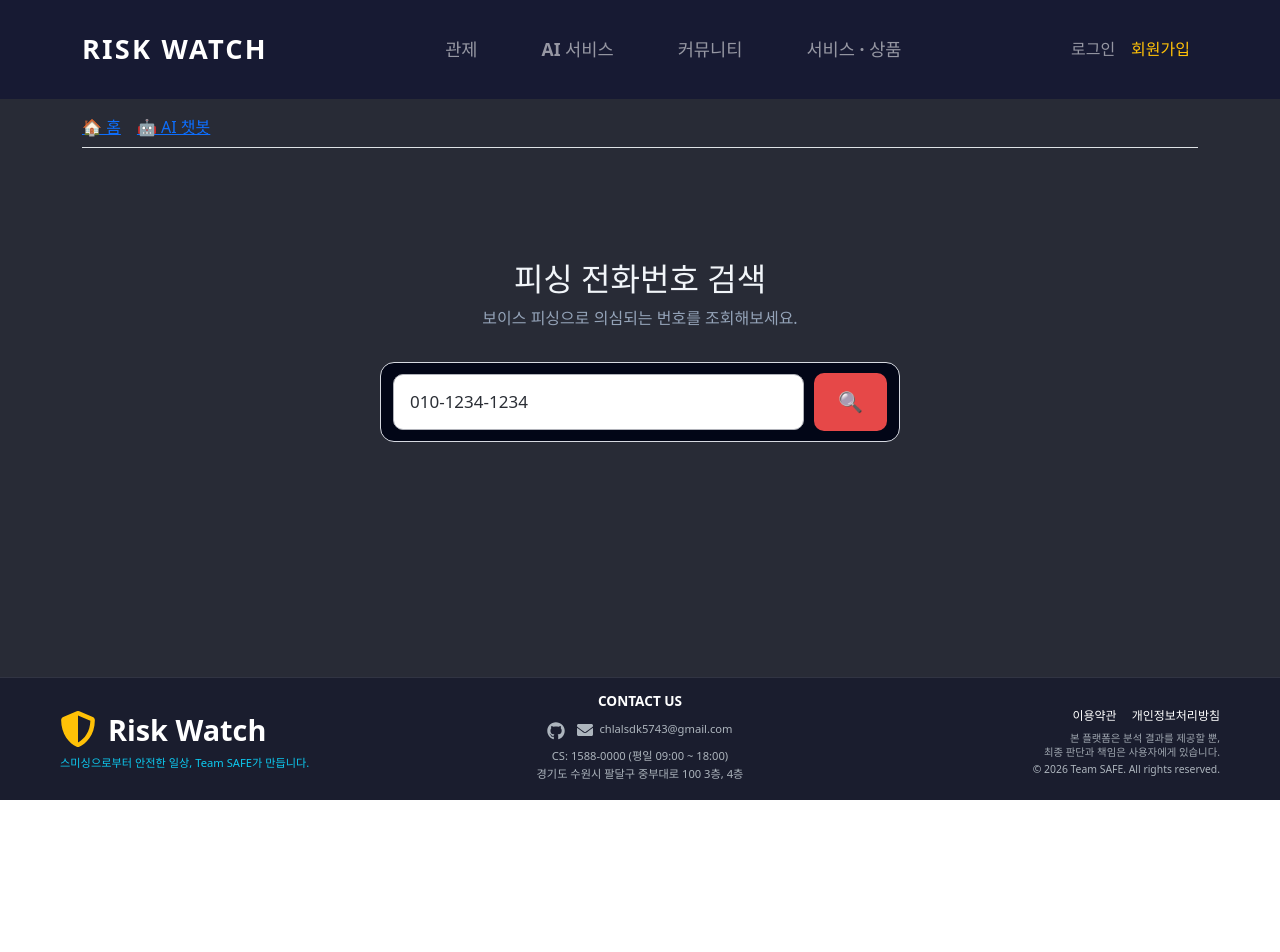
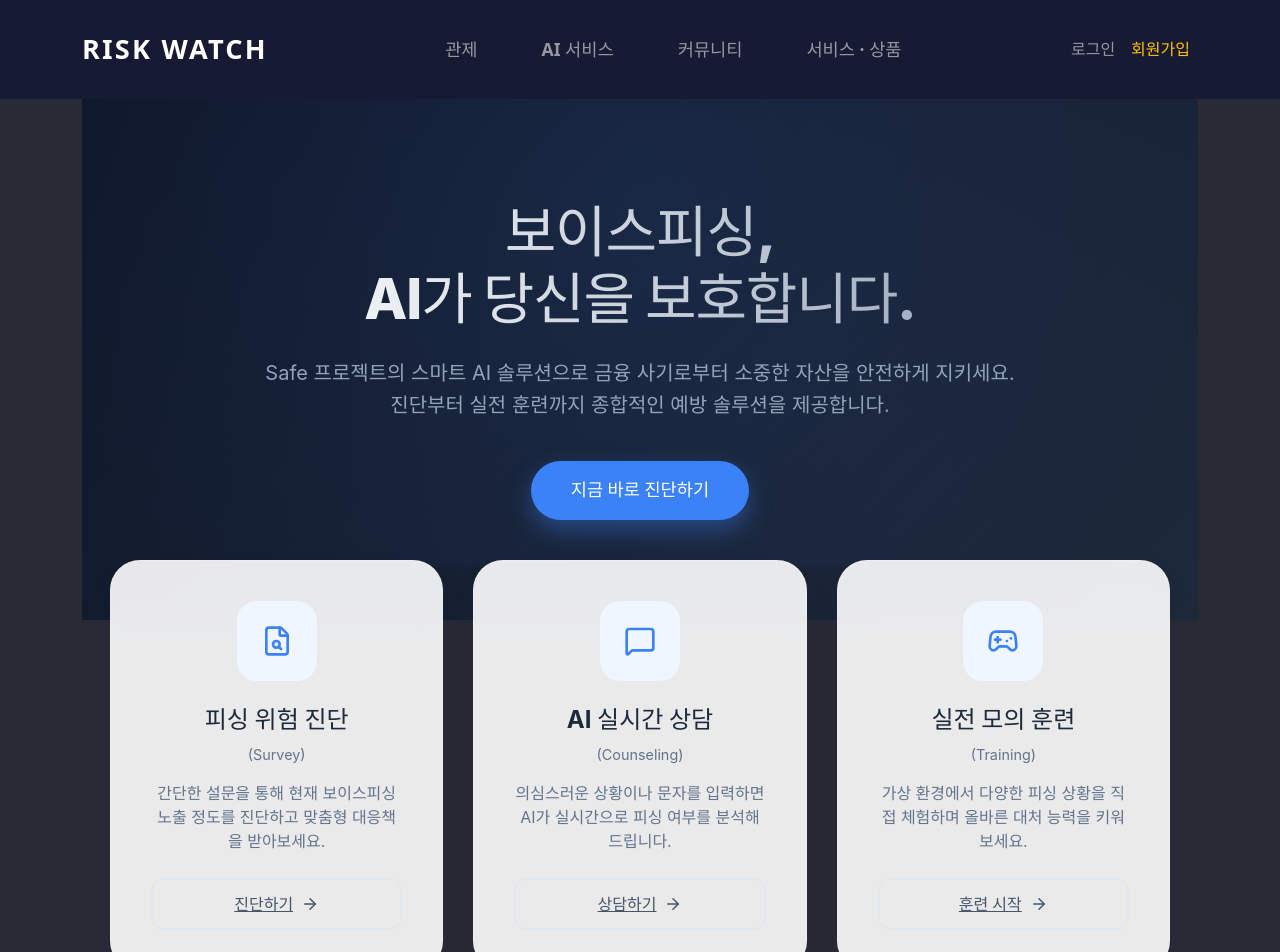
Before and after one commit to mmmina1/safe-project, a React app in the folder frontend/: page /ai in a window 1280 px wide. Shown: the top 952 px of the page. Before the commit the page ends 800 px from the top, so only its background shows below. Built offline with nearby package versions, Linux system fonts and the light colour scheme; no server answers; the HTML template or start-up script is replaced by a standard one.

Commit message:
멋진 ai페이지 작성

```diff
--- a/frontend/package.json
+++ b/frontend/package.json
@@ -22,6 +22,7 @@
     "react-dom": "^19.2.0",
     "react-icons": "^5.5.0",
     "react-router-dom": "^7.13.0",
+    "react-unity-webgl": "^10.1.6",
     "recharts": "^3.7.0",
     "zustand": "^5.0.11"
   },
--- a/frontend/src/App.jsx
+++ b/frontend/src/App.jsx
@@ -4,6 +4,9 @@ import 'bootstrap/dist/css/bootstrap.min.css';
 //라우터 전용
 import { Routes, Route, Link, useLocation } from 'react-router-dom';
 import Chatbot from './pages/AiService/Chatbot/Chatbot';
+import LandingView from './pages/AiService/AiServiceHub/LandingView';
+import Diagnosis from './pages/AiService/Diagnosis/Diagnosis';
+import Simulator from './pages/AiService/Simulator/Simulator';
 import './App.css';
 
 import Header from './components/Header.jsx';
@@ -60,11 +63,7 @@ function App() {
 
         <main className="app-main">
           <div className="container">
-            {/* 네비/Routes는 container 안에 */}
-            <nav className="my-3 border-bottom pb-2">
-              <Link to="/" className="me-3">🏠 홈</Link>
-              <Link to="/chatbot">🤖 AI 챗봇</Link>
-            </nav>
+
 
             {/* 2. 화면 표시 영역 */}
             <Routes>
@@ -77,7 +76,9 @@ function App() {
 
               <Route path="/chatbot" element={<Chatbot />} />
               <Route path="/monitoring" element={<MainPage />} />
-              <Route path="/ai" element={<MainPage />} />
+              <Route path="/ai" element={<LandingView />} />
+              <Route path="/ai/diagnosis" element={<Diagnosis />} />
+              <Route path="/ai/simulator" element={<Simulator />} />
 
               {/* 커뮤니티 페이지 */}
               <Route path="/community" element={<CommunityList />} />
--- /dev/null
+++ b/frontend/src/api/paymentApi.js
@@ -0,0 +1,16 @@
+import axios from "axios";
+
+/**
+ * 토스페이먼츠 결제 승인 요청
+ * @param {Object} paymentData - paymentKey, orderId, amount 포함
+ * @returns {Promise} Axios Response
+ */
+export const confirmPayment = async (paymentData) => {
+    try {
+        const response = await axios.post("/api/v1/payments/confirm", paymentData);
+        return response;
+    } catch (error) {
+        console.error("Payment Confirmation API Error:", error);
+        throw error;
+    }
+};
--- /dev/null
+++ b/frontend/src/pages/AiService/AiServiceHub/LandingView.css
@@ -0,0 +1,171 @@
+/* AI 서비스 허브 메인 스타일 */
+.ai-hub-container {
+    padding: 0;
+    margin: 0;
+    color: #1a1a2e;
+    font-family: 'Inter', -apple-system, BlinkMacSystemFont, "Segoe UI", Roboto, sans-serif;
+}
+
+/* 히어로 섹션 */
+.ai-hero {
+    background: linear-gradient(135deg, #0f172a 0%, #1e293b 100%);
+    padding: 100px 20px;
+    text-align: center;
+    color: white;
+    position: relative;
+    overflow: hidden;
+}
+
+.ai-hero::before {
+    content: '';
+    position: absolute;
+    top: -50%;
+    left: -20%;
+    width: 140%;
+    height: 140%;
+    background: radial-gradient(circle, rgba(59, 130, 246, 0.1) 0%, transparent 70%);
+    z-index: 0;
+}
+
+.ai-hero-content {
+    position: relative;
+    z-index: 1;
+    max-width: 800px;
+    margin: 0 auto;
+}
+
+.ai-hero h1 {
+    font-size: 3.5rem;
+    font-weight: 800;
+    margin-bottom: 1.5rem;
+    letter-spacing: -0.02em;
+    background: linear-gradient(90deg, #fff, #94a3b8);
+    -webkit-background-clip: text;
+    background-clip: text;
+    -webkit-text-fill-color: transparent;
+}
+
+.ai-hero p {
+    font-size: 1.25rem;
+    color: #94a3b8;
+    margin-bottom: 2.5rem;
+    line-height: 1.6;
+}
+
+.btn-hero {
+    background: #3b82f6;
+    color: white;
+    padding: 1rem 2.5rem;
+    border-radius: 50px;
+    font-weight: 600;
+    font-size: 1.1rem;
+    border: none;
+    transition: all 0.3s ease;
+    box-shadow: 0 10px 25px rgba(59, 130, 246, 0.4);
+    text-decoration: none;
+    display: inline-block;
+}
+
+.btn-hero:hover {
+    transform: translateY(-3px);
+    box-shadow: 0 15px 30px rgba(59, 130, 246, 0.5);
+    background: #2563eb;
+    color: white;
+}
+
+/* 서비스 카드 섹션 */
+.ai-services-grid {
+    display: grid;
+    grid-template-columns: repeat(auto-fit, minmax(300px, 1fr));
+    gap: 30px;
+    max-width: 1100px;
+    margin: -60px auto 100px;
+    padding: 0 20px;
+    position: relative;
+    z-index: 10;
+}
+
+.service-card {
+    background: rgba(255, 255, 255, 0.9);
+    backdrop-filter: blur(10px);
+    border: 1px solid rgba(255, 255, 255, 0.2);
+    border-radius: 30px;
+    padding: 40px;
+    text-align: center;
+    transition: all 0.4s cubic-bezier(0.175, 0.885, 0.32, 1.275);
+    box-shadow: 0 20px 40px rgba(0, 0, 0, 0.05);
+}
+
+.service-card:hover {
+    transform: translateY(-15px);
+    box-shadow: 0 30px 60px rgba(0, 0, 0, 0.1);
+    background: white;
+}
+
+.icon-wrapper {
+    width: 80px;
+    height: 80px;
+    background: #eff6ff;
+    border-radius: 20px;
+    display: flex;
+    align-items: center;
+    justify-content: center;
+    margin: 0 auto 25px;
+    color: #3b82f6;
+    transition: all 0.3s ease;
+}
+
+.service-card:hover .icon-wrapper {
+    background: #3b82f6;
+    color: white;
+    transform: rotate(10deg);
+}
+
+.service-card h3 {
+    font-size: 1.5rem;
+    font-weight: 700;
+    margin-bottom: 10px;
+    color: #1e293b;
+}
+
+.service-card span {
+    display: block;
+    color: #64748b;
+    font-size: 0.9rem;
+    margin-bottom: 15px;
+}
+
+.service-card p {
+    color: #64748b;
+    font-size: 1rem;
+    line-height: 1.5;
+    margin-bottom: 25px;
+}
+
+.btn-service {
+    padding: 0.75rem 2rem;
+    border-radius: 12px;
+    font-weight: 600;
+    border: 2px solid #e2e8f0;
+    background: transparent;
+    color: #475569;
+    transition: all 0.3s ease;
+    cursor: pointer;
+}
+
+.service-card:hover .btn-service {
+    background: #1e293b;
+    border-color: #1e293b;
+    color: white;
+}
+
+/* 반응형 */
+@media (max-width: 768px) {
+    .ai-hero h1 {
+        font-size: 2.5rem;
+    }
+
+    .ai-services-grid {
+        margin-top: 40px;
+    }
+}
--- /dev/null
+++ b/frontend/src/pages/AiService/AiServiceHub/LandingView.jsx
@@ -0,0 +1,73 @@
+import React from 'react';
+import { Link } from 'react-router-dom';
+import { FileSearch, MessageSquare, Gamepad2, ArrowRight } from 'lucide-react';
+import './LandingView.css';
+
+const LandingView = () => {
+    const services = [
+        {
+            id: 'diagnosis',
+            title: '피싱 위험 진단',
+            subtitle: '(Survey)',
+            description: '간단한 설문을 통해 현재 보이스피싱 노출 정도를 진단하고 맞춤형 대응책을 받아보세요.',
+            icon: <FileSearch size={32} />,
+            link: '/ai/diagnosis',
+            btnText: '진단하기'
+        },
+        {
+            id: 'chatbot',
+            title: 'AI 실시간 상담',
+            subtitle: '(Counseling)',
+            description: '의심스러운 상황이나 문자를 입력하면 AI가 실시간으로 피싱 여부를 분석해 드립니다.',
+            icon: <MessageSquare size={32} />,
+            link: '/chatbot',
+            btnText: '상담하기'
+        },
+        {
+            id: 'simulator',
+            title: '실전 모의 훈련',
+            subtitle: '(Training)',
+            description: '가상 환경에서 다양한 피싱 상황을 직접 체험하며 올바른 대처 능력을 키워보세요.',
+            icon: <Gamepad2 size={32} />,
+            link: '/ai/simulator',
+            btnText: '훈련 시작'
+        }
+    ];
+
+    return (
+        <div className="ai-hub-container animate-fade-in">
+            {/* 히어로 섹션 */}
+            <header className="ai-hero">
+                <div className="ai-hero-content">
+                    <h1>보이스피싱,<br />AI가 당신을 보호합니다.</h1>
+                    <p>
+                        Safe 프로젝트의 스마트 AI 솔루션으로 금융 사기로부터 소중한 자산을 안전하게 지키세요.<br />
+                        진단부터 실전 훈련까지 종합적인 예방 솔루션을 제공합니다.
+                    </p>
+                    <Link to="/ai/diagnosis" className="btn-hero">
+                        지금 바로 진단하기
+                    </Link>
+                </div>
+            </header>
+
+            {/* 서비스 카드 리스트 */}
+            <main className="ai-services-grid">
+                {services.map((service) => (
+                    <div key={service.id} className="service-card">
+                        <div className="icon-wrapper">
+                            {service.icon}
+                        </div>
+                        <h3>{service.title}</h3>
+                        <span>{service.subtitle}</span>
+                        <p>{service.description}</p>
+                        <Link to={service.link} className="btn-service d-flex align-items-center justify-content-center gap-2">
+                            {service.btnText} <ArrowRight size={18} />
+                        </Link>
+                    </div>
+                ))}
+            </main>
+        </div>
+    );
+};
+
+export default LandingView;
--- a/frontend/src/pages/AiService/Chatbot/Chatbot.css
+++ b/frontend/src/pages/AiService/Chatbot/Chatbot.css
@@ -142,6 +142,8 @@
     border-radius: 12px !important;
     border: 2px solid #f1f3f5 !important;
     padding: 0.75rem 1rem !important;
+    background-color: white !important;
+    color: #1a1d2e !important;
     transition: all 0.2s ease;
 }
 
--- a/frontend/src/pages/AiService/Diagnosis/Diagnosis.css
+++ b/frontend/src/pages/AiService/Diagnosis/Diagnosis.css
@@ -6,6 +6,7 @@
     align-items: center;
     justify-content: center;
     padding: 2rem;
+    color: #1e293b;
 }
 
 .diagnosis-card {
@@ -56,6 +57,7 @@
 
 .option-button {
     background: white;
+    color: #1e293b;
     border: 1px solid rgba(0, 0, 0, 0.08);
     border-radius: 16px;
     padding: 1.2rem 1.5rem;
--- a/frontend/src/pages/Payment/Success.jsx
+++ b/frontend/src/pages/Payment/Success.jsx
@@ -1,6 +1,6 @@
 import { useEffect, useState } from "react";
 import { useSearchParams, useNavigate } from "react-router-dom";
-import axios from "axios";
+import { confirmPayment } from "../../api/paymentApi";
 
 export default function Success() {
     const [searchParams] = useSearchParams();
@@ -13,9 +13,9 @@ export default function Success() {
 
     useEffect(() => {
         // 성공 페이지 진입 시 자동으로 백엔드 승인 요청
-        const confirmPayment = async () => {
+        const handleConfirm = async () => {
             try {
-                const response = await axios.post("/api/v1/payments/confirm", {
+                const response = await confirmPayment({
                     paymentKey,
                     orderId,
                     amount,
@@ -30,7 +30,7 @@ export default function Success() {
         };
 
         if (paymentKey && orderId && amount) {
-            confirmPayment();
+            handleConfirm();
         }
     }, [paymentKey, orderId, amount]);
 
```
Also changed, not shown: frontend/src/pages/AiService/Diagnosis/Diagnosis.jsx (+80 -64 lines), 1 other file (tests, documents, lock files or other folders).
